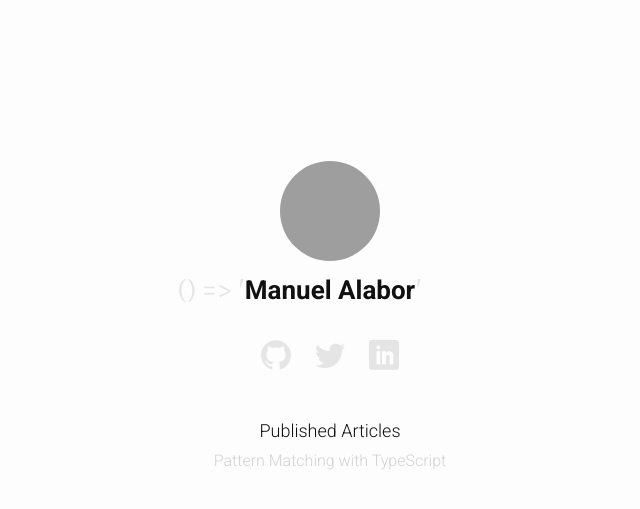
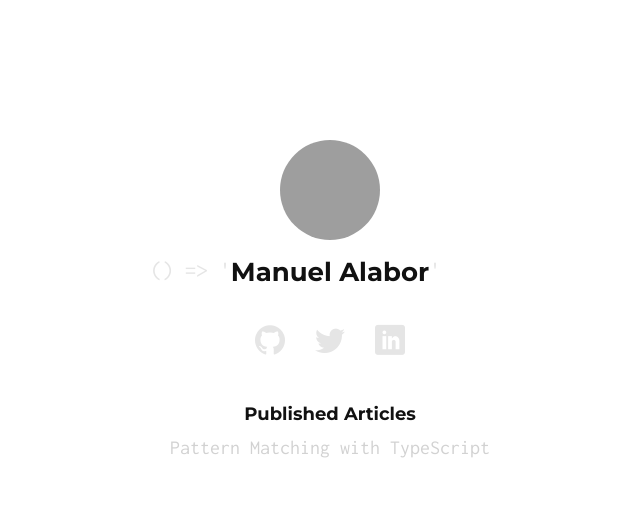
Before and after one commit to swissmanu/alabor.me, a Jekyll site: the page built from index.md, in a window 1280 px wide. Shown: the top 509 px of the page, without its empty margins (310-950 px from the left). Built offline with Jekyll 4.4.1, drawn with Linux system fonts in a browser that asks for light colours; some web fonts are replaced; grey boxes are pictures that could not be loaded.

Commit message:
Finalize Styling

```diff
--- a/_includes/head.html
+++ b/_includes/head.html
@@ -2,6 +2,5 @@
 <meta name="viewport" content="width=device-width, initial-scale=1, maximum-scale=1">
 <meta name="description" content="Manuel Alabor">
 <title>{%- if page.title -%}{{ page.title }} | {{ site.title }}{%- else -%}{{ site.title }}{%- endif -%}</title>
-<link href="https://fonts.googleapis.com/css?family=Merriweather|Roboto:300,700" rel="stylesheet">
 <link rel="stylesheet" type="text/css" href="/styles.css">
 <link rel="shortcut icon" type="image/x-icon" href="favicon.ico" id="favicon">
--- a/_layouts/home.html
+++ b/_layouts/home.html
@@ -1,7 +1,7 @@
 ---
 layout: page
 ---
-<div class="home" itemscope itemtype="http://schema.org/Person">
+<article class="home" itemscope itemtype="http://schema.org/Person">
   <section class="vcard">
     <header>
       <img class="avatar" src="https://secure.gravatar.com/avatar/c36915ec92a666d930c1e91e2c3ba6a4?s=140" />
@@ -45,4 +45,4 @@ layout: page
     </nav>
   </section>
   {%- endif -%}
-</div>
+</article>
--- a/_layouts/post.html
+++ b/_layouts/post.html
@@ -1,7 +1,7 @@
 ---
 layout: page
 ---
-<article>
+<article class="post">
   <header>
     {%- if page.titleImage -%}
     <img src="{{ page.titleImage }}" alt="{{ page.title }}" />
--- a/_sass/_home.scss
+++ b/_sass/_home.scss
@@ -3,7 +3,7 @@
   justify-content: center;
   align-items: center;
   flex-direction: column;
-  height: 70vh;
+  padding-top: 2rem;
 
   .vcard header {
     text-align: center;
@@ -40,7 +40,7 @@
     left: 0;
     transform: translateX(-100%);
     color: rgba(229, 229, 229, 1);
-    font-family: 'Merriweather', serif;
+    font-family: Inconsolata, sans-serif;
     font-weight: 400;
     font-size: 23px;
   }
@@ -51,7 +51,7 @@
     right: 0;
     transform: translateX(100%);
     color: rgba(229, 229, 229, 1);
-    font-family: 'Merriweather', serif;
+    font-family: Inconsolata, sans-serif;
     font-weight: 400;
     font-size: 23px;
   }
--- /dev/null
+++ b/_sass/_post.scss
@@ -0,0 +1,38 @@
+.post {
+  max-width: 30rem;
+  margin: 0 auto;
+  padding: 0 1rem;
+
+  header {
+    text-align: center;
+    margin-bottom: 2.5rem;
+
+    img {
+      width: 8rem;
+      margin-bottom: 1rem;
+    }
+
+    h1 {
+      margin-bottom: 0.5rem;
+    }
+
+    .author {
+      font-style: italic;
+    }
+  }
+
+  pre code {
+    background-color: inherit;
+  }
+
+  pre {
+    border-radius: 3px;
+    border: 1px solid #eee;
+  }
+}
+
+@media (min-width: 30rem) {
+  .post header img {
+    width: 14rem;
+  }
+}
--- /dev/null
+++ b/_sass/base/_solo.scss
@@ -0,0 +1,142 @@
+/*
+ * Starting point: https://github.com/chibicode/solo/
+ * Thx! :)
+ */
+
+ @import url(//fonts.googleapis.com/css?family=Inconsolata:400,700|Montserrat:700);
+
+ html {
+   font: 16px/1.5 Inconsolata, sans-serif;
+ }
+
+ @media (min-width: 30rem) {
+   html {
+     font-size: 20px;
+   }
+ }
+
+ body {
+   margin: 2rem 0 5rem;
+   color: #333;
+ }
+
+ @media (min-width: 30rem) {
+   body {
+     margin-top: 5rem;
+   }
+ }
+
+ a {
+   color: #0074d9; /* From http://clrs.cc */
+   text-decoration: none;
+ }
+
+ a:hover, a:focus {
+   text-decoration: underline;
+ }
+
+ h1, h2, h3, h4, h5, h6 {
+   font-family: Montserrat, sans-serif;
+   margin: 0 0 0.5rem -0.1rem /* align left edge */;
+   line-height: 1;
+   color: #111;
+   text-rendering: optimizeLegibility;
+ }
+
+ h1 {
+   font-size: 2.5rem;
+   margin-bottom: 1rem;
+ }
+
+ @media (min-width: 30rem) {
+   h1 {
+     font-size: 3rem;
+     margin-bottom: 3rem;
+   }
+ }
+
+ h1 a {
+   color: inherit;
+ }
+
+ h2 {
+   margin-top: 2rem;
+   font-size: 1.25rem;
+   margin-bottom: 0.75rem;
+ }
+
+ @media (min-width: 30rem) {
+   h2 {
+     margin-top: 2.5rem;
+     font-size: 1.5rem;
+     margin-bottom: 1rem;
+   }
+ }
+
+ h3, h4, h5, h6 {
+   margin-top: 1.5rem;
+   font-size: 1rem;
+   text-transform: uppercase;
+ }
+
+ p, ul, ol, dl, table, pre, blockquote {
+   margin-top: 0;
+   margin-bottom: 1rem;
+ }
+
+ ul, ol {
+   padding-left: 1.5rem;
+ }
+
+ dd {
+   margin-left: 1.5rem;
+ }
+
+ blockquote {
+   margin-left: 0;
+   margin-right: 0;
+   padding: .5rem 1rem;
+   border-left: .25rem solid #ccc;
+   color: #666;
+ }
+
+ blockquote p:last-child {
+   margin-bottom: 0;
+ }
+
+ hr {
+   border: none;
+   margin: 1.5rem 0;
+   border-bottom: 1px solid #ccc;
+   position: relative;
+   top: -1px;
+ }
+
+ table {
+   width: 100%;
+   border: 1px solid #ccc;
+   border-collapse: collapse;
+ }
+
+ td, th {
+   padding: .25rem .5rem;
+   border: 1px solid #ccc;
+ }
+
+ pre, code {
+   font-family: inherit;
+   background-color: #eee;
+ }
+
+ pre {
+   padding: .5rem 1rem;
+   font-size: 0.8rem;
+ }
+
+ code {
+   padding: .1rem .25rem;
+ }
+
+ pre > code {
+   padding: 0;
+ }
--- a/_sass/main.scss
+++ b/_sass/main.scss
@@ -1,16 +1,8 @@
-html,
-body {
-  margin: 0;
-  padding: 0;
-  box-sizing: border-box;
-  font-family: 'Roboto', sans-serif;
-  color: #111;
-  background-color: #fdfdfd;
-}
+@import
+  'base/normalize',
+  'base/solo',
+  'base/rogue-github',
+  'base/iconfont',
 
-@import
-  'normalize',
-  'iconfont',
-  'rogue-github',
-
-  'home';
+  'home',
+  'post';
```
Also changed, not shown: _sass/base/_iconfont.scss (renamed from _sass/_iconfont.scss), _sass/base/_normalize.scss (renamed from _sass/_normalize.scss), _sass/base/_rogue-github.scss (renamed from _sass/_rogue-github.scss).
